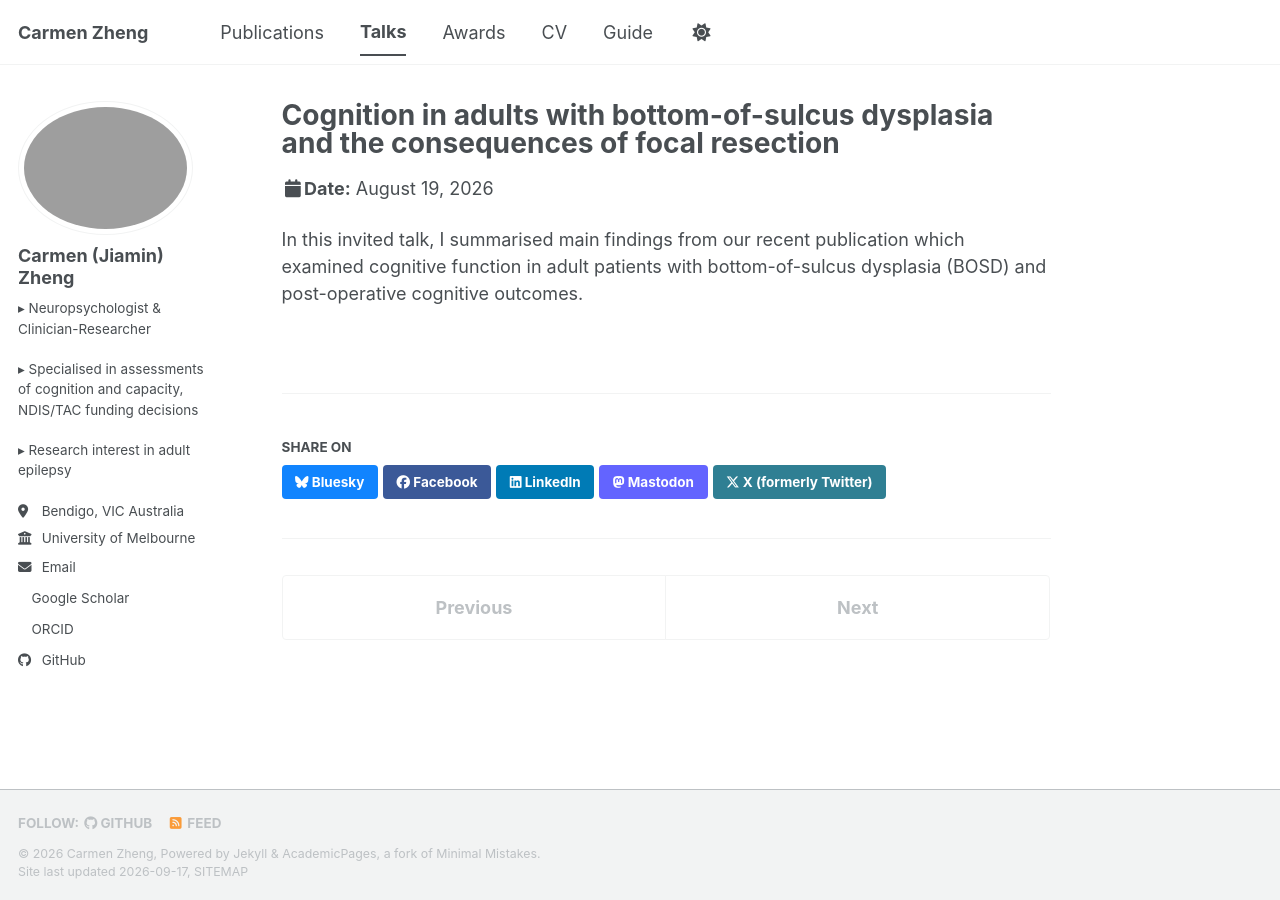
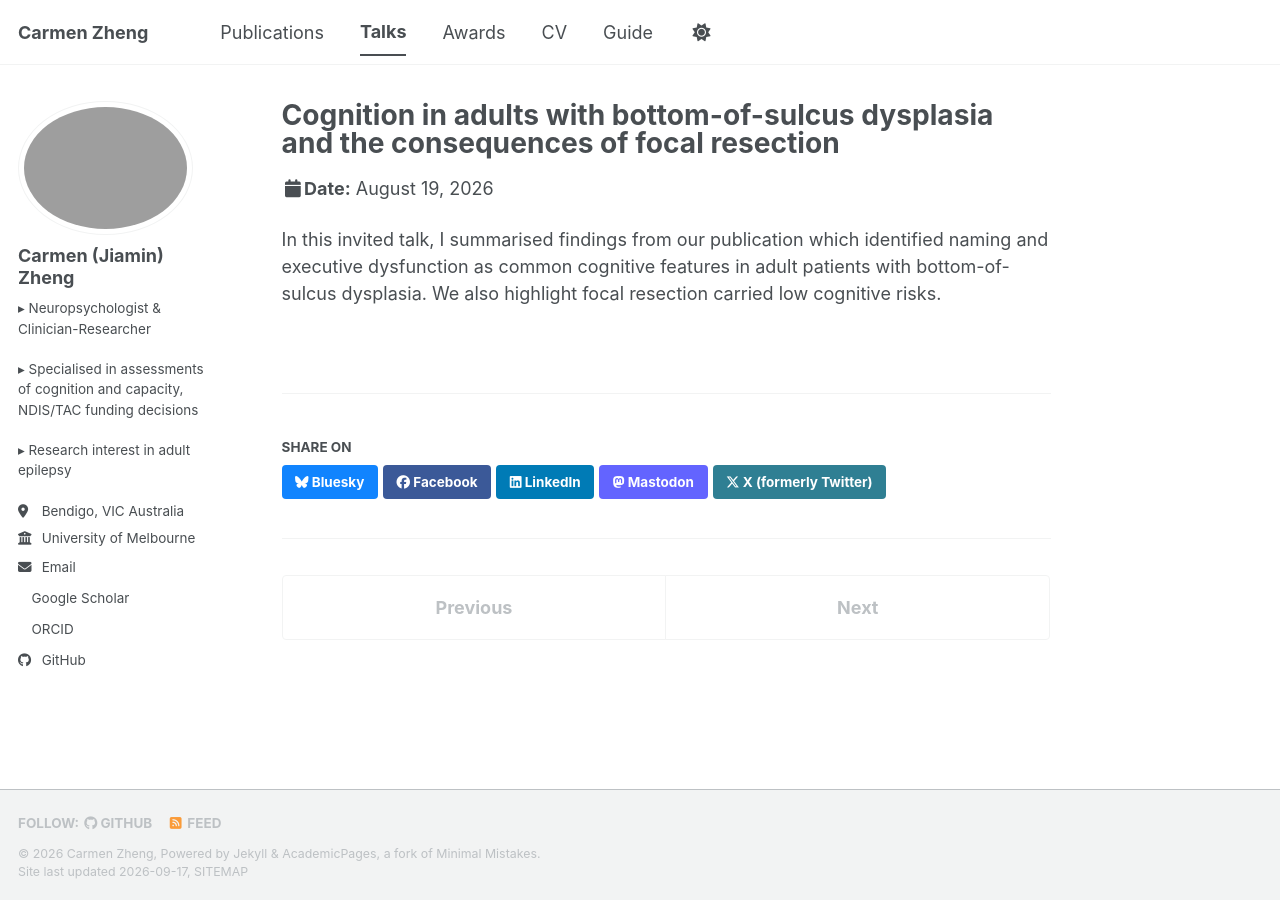
Before and after one commit to carmen-zheng/carmen-zheng.github.io, a Jekyll site: the page built from _talks/2026-08-19-EpRetreat.md, in a window 1280 px wide. Built offline with Jekyll 4.4.1, drawn with Linux system fonts in a browser that asks for light colours; a style sheet for code colours, icons or effects is not loaded.

Commit message:
Revise summary of invited talk on BOSD findings
Updated the summary of findings from the publication on cognitive function in adult patients with bottom-of-sulcus dysplasia, emphasizing naming and executive dysfunction as key features and noting low cognitive risks associated with focal resection.

```diff
--- a/_talks/2026-08-19-EpRetreat.md
+++ b/_talks/2026-08-19-EpRetreat.md
@@ -8,4 +8,4 @@ date: 2026-08-19
 location: "Chirnside Park, VIC, AUS"
 ---
 
-In this invited talk, I summarised main findings from our recent publication which examined cognitive function in adult patients with bottom-of-sulcus dysplasia (BOSD) and post-operative cognitive outcomes.
+In this invited talk, I summarised findings from our publication which identified naming and executive dysfunction as common cognitive features in adult patients with bottom-of-sulcus dysplasia. We also highlight focal resection carried low cognitive risks.
```
